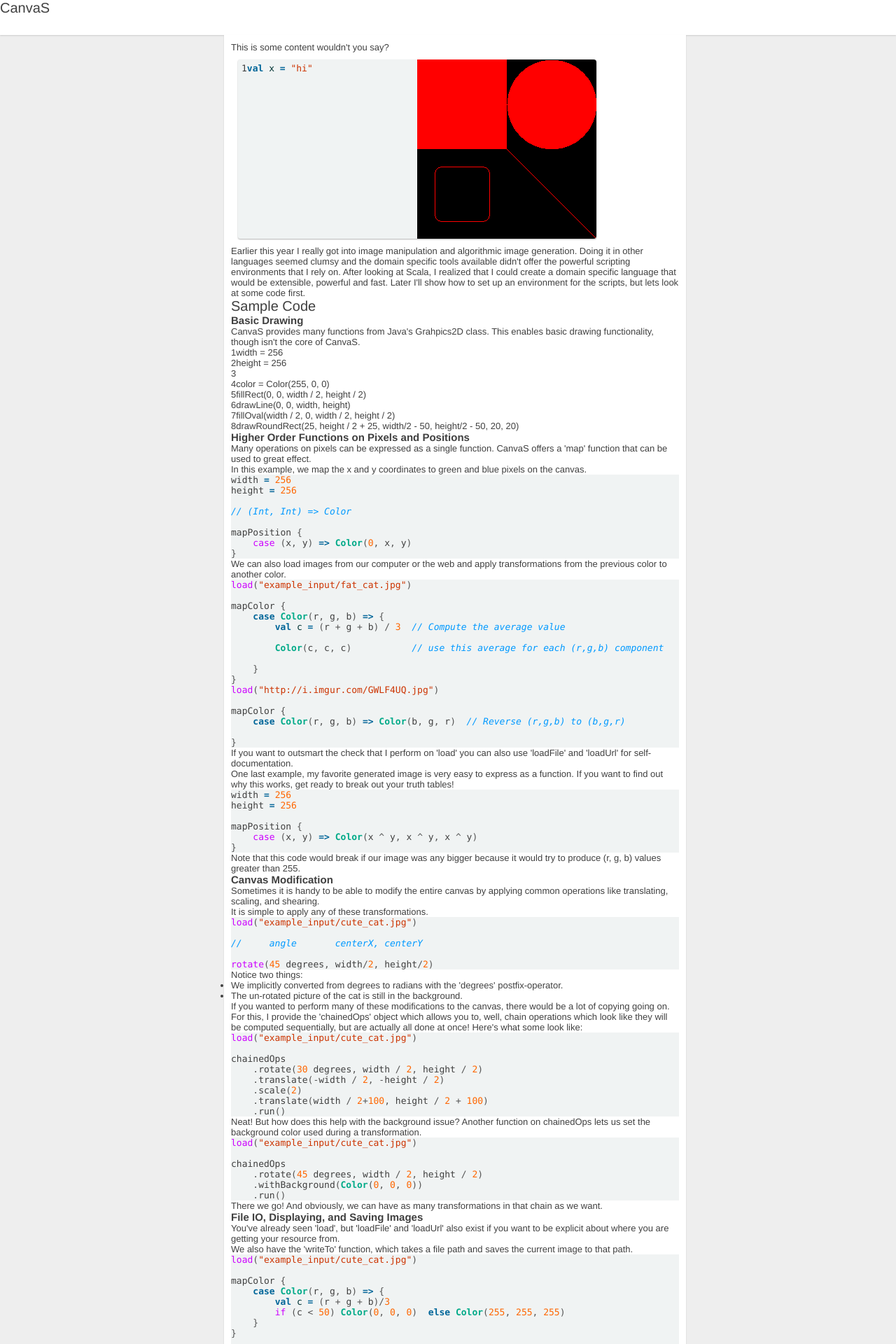
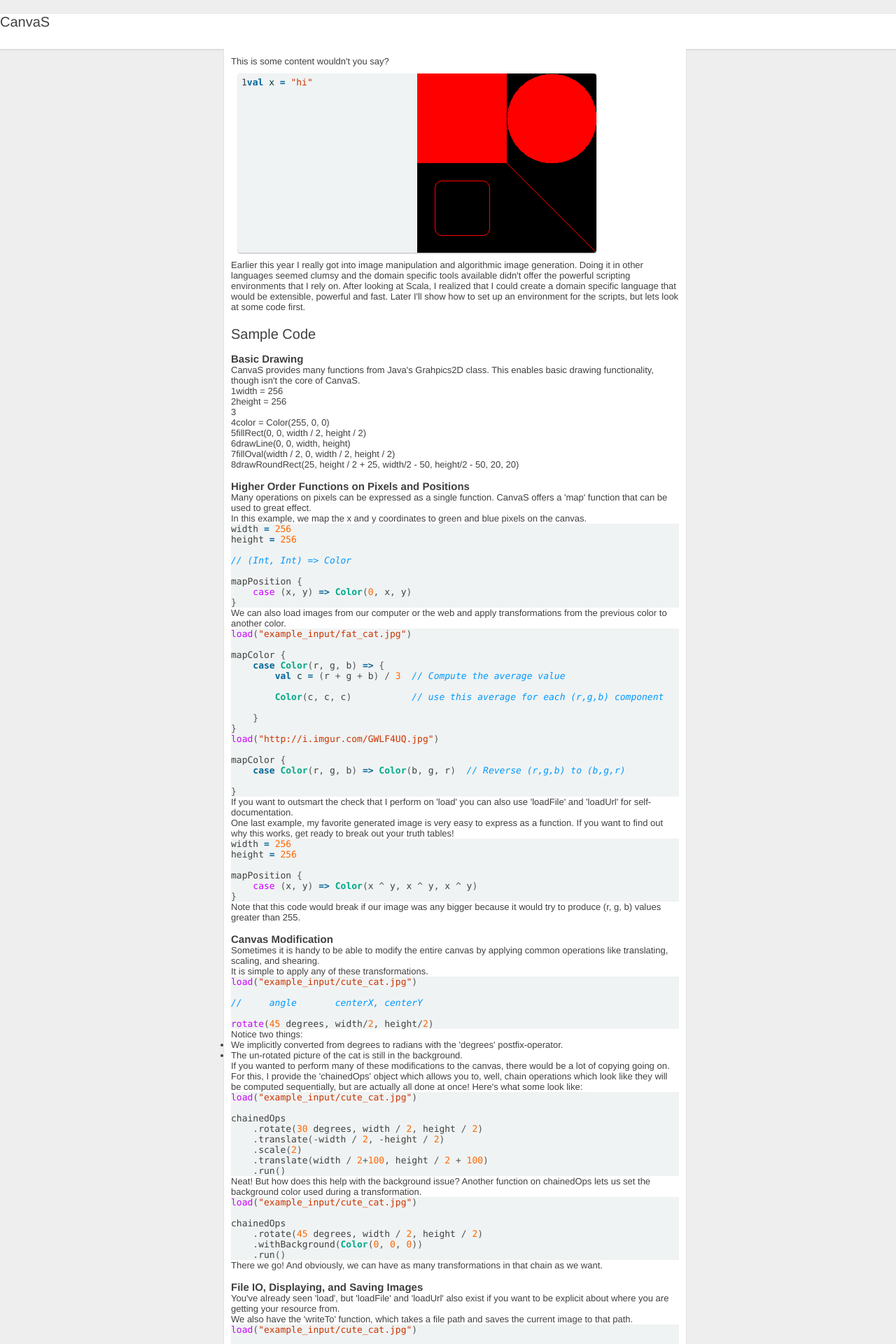
Before and after one commit to TyOverby/CanvaS, a Jekyll site: the page built from index.html, in a window 1280 px wide. Shown: the top 1920 px of the page at 70% size. Built offline with Jekyll 4.4.1, drawn with Linux system fonts in a browser that asks for light colours.

Commit message:
automated push

```diff
--- a/stylesheets/stylesheet.css
+++ b/stylesheets/stylesheet.css
@@ -95,9 +95,11 @@ img{
 
 
 h1{
+    margin-top: 20px;
     font-size: 20px;
 }
 h2{
+    margin-top: 15px;
     font-size: 15px;
     font-weight: bold;
 }
```
